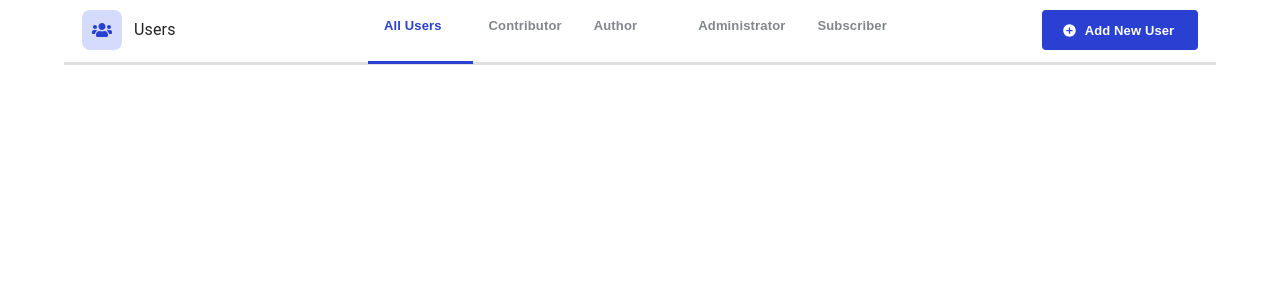
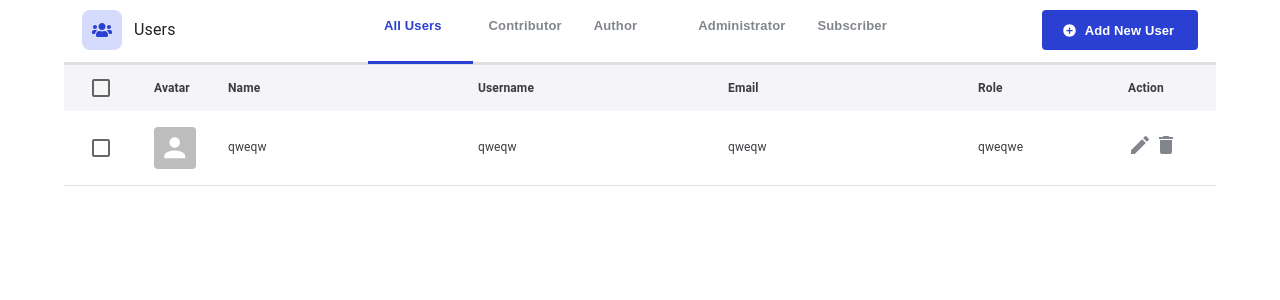
Before and after one commit to koraytuncer/user-datatable, a React (Create React App) app: page / in a window 1280 px wide. Shown: the top 300 px of the page. Built offline with nearby package versions, Linux system fonts and the light colour scheme.

Commit message:
DataTable Header, Body alanları oluşturuldu ve entegre edildi.

```diff
--- /dev/null
+++ b/src/components/DataTable/DataTableBody.jsx
@@ -0,0 +1,32 @@
+import React from "react";
+import {TableBody,TableCell,Checkbox,Avatar} from "@mui/material";
+import EditIcon from '@mui/icons-material/Edit';
+import DeleteIcon from '@mui/icons-material/Delete';
+import "../../styles/datatable/DataTableBody.css";
+
+
+const DataTableBody = () => {
+  return (
+    <>
+      <TableBody>
+        <TableCell align="left">
+          <Checkbox className="checkBox" />
+        </TableCell>
+        <TableCell align="left" sx={{fontWeight:600}}>
+        <Avatar sx={{ height: 42, width:42 }} variant="rounded">
+      </Avatar>
+        </TableCell>
+        <TableCell align="left">qweqw</TableCell>
+        <TableCell align="left">qweqw</TableCell>
+        <TableCell align="left">qweqw</TableCell>
+        <TableCell align="left">qweqwe</TableCell>
+        <TableCell align="left">
+            <EditIcon className="actionIcon"  />
+            <DeleteIcon className="actionIcon" />
+        </TableCell>
+      </TableBody>
+    </>
+  );
+};
+
+export default DataTableBody;
--- /dev/null
+++ b/src/components/DataTable/DataTableHeader.jsx
@@ -0,0 +1,32 @@
+import React from "react";
+import {TableHead,TableRow,TableCell,Checkbox} from "@mui/material";
+import "../../styles/datatable/DataTableHeader.css";
+
+const DataTableHeader = () => {
+    const headerItems = [
+        { label: "Avatar", width: '50px' },
+        { label: "Name", width: '250px' },
+        { label: "Username", width: '250px' },
+        { label: "Email", width: '250px' },
+        { label: "Role", width: '150px' },
+        { label: "Action", width: 'auto' }
+      ];
+  return (
+    <>
+      <TableHead>
+        <TableRow>
+          <TableCell padding="checkbox">
+            <Checkbox className="checkBox"/>
+          </TableCell>
+          {headerItems.map(({ label, width }) => (
+            <TableCell key={label} align="left" sx={{ width: width }}>
+              {label}
+            </TableCell>
+          ))}
+        </TableRow>
+      </TableHead>
+    </>
+  );
+};
+
+export default DataTableHeader;
--- a/src/styles/App.css
+++ b/src/styles/App.css
@@ -41,3 +41,7 @@ body {
     --secondary-color: #D4DBFC;
     --tertiary-color: #82868C;
 }
+
+.Mui-checked {
+    color: var(--primary-color) !important
+}
--- /dev/null
+++ b/src/styles/datatable/DataTableBody.css
@@ -0,0 +1,15 @@
+.MuiTableCell-body {
+  font-family: "Montserrat", sans-serif;
+  font-size: 12px !important;
+  color: #3a3c40 !important;
+}
+
+.actionIcon {
+  cursor: pointer;
+  color: #82868c;
+  margin-right: 2px;
+  font-size: 24px !important;
+}
+.actionIcon:hover {
+  color: #6f7278;
+}
--- /dev/null
+++ b/src/styles/datatable/DataTableHeader.css
@@ -0,0 +1,9 @@
+.MuiTableCell-head {
+    background-color: #F5F5F7 !important;
+    color:#3A3C40 !important;
+    padding: 2px 16px !important;
+    font-family: 'Montserrat', sans-serif;
+    font-size: 12px !important;
+    font-weight: 600 !important;
+    border: none !important;
+  }
--- a/src/views/DataTable.jsx
+++ b/src/views/DataTable.jsx
@@ -1,12 +1,21 @@
-import React from 'react'
-import DataTableFilter from '../components/DataTable/DataTableFilter'
+import React from "react";
+import {Table,TableContainer} from "@mui/material";
+import DataTableFilter from "../components/DataTable/DataTableFilter";
+import DataTableHeader from "../components/DataTable/DataTableHeader";
+import DataTableBody from "../components/DataTable/DataTableBody";
 
 const DataTable = () => {
-    return (
-        <React.Fragment>
-            <DataTableFilter />
-        </React.Fragment>
-    )
-}
+  return (
+    <React.Fragment>
+      <DataTableFilter />
+      <TableContainer>
+        <Table>
+          <DataTableHeader />
+          <DataTableBody />
+        </Table>
+      </TableContainer>
+    </React.Fragment>
+  );
+};
 
-export default DataTable
+export default DataTable;
```
